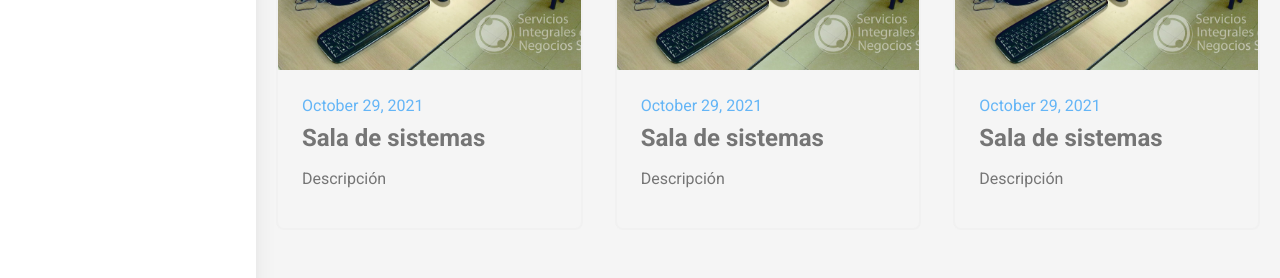
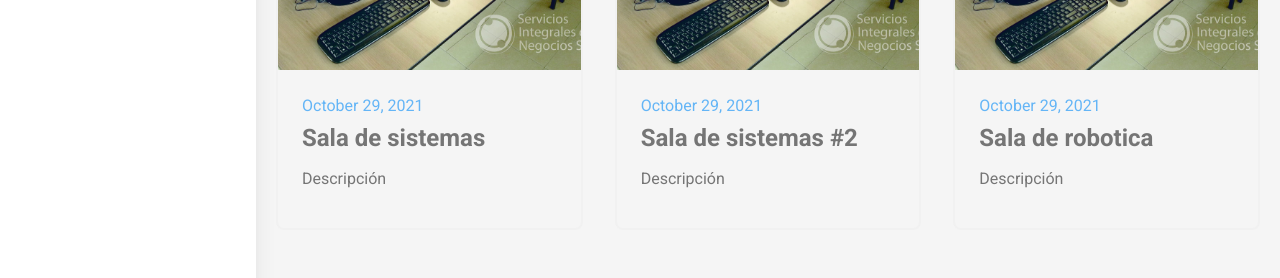
Before and after one commit to Michag7/SGA-TECALA, a React (Vite) app in the folder client/: page /admin/inventario in a window 1280 px wide. Shown: the part 465-743 px from the top of the page. Built offline with nearby package versions, Linux system fonts and the light colour scheme.

Commit message:
Organizacion de carpetas y archivos

```diff
--- a/client/src/sections/administrador/views/Docente.jsx
+++ /dev/null
@@ -1,7 +0,0 @@
-import React from 'react'
-
-export const Docente = () => {
-  return (
-    <div>Docente</div>
-  )
-}
--- a/client/src/sections/administrador/views/Inventario.jsx
+++ b/client/src/views/administrador/Inventario.jsx
@@ -1,6 +1,6 @@
 import React from "react";
 import { Navigate, useNavigate } from "react-router";
-import salaS from "../../../assets/salaS.jpg";
+import salaS from "../../assets/salaS.jpg";
 import { Link } from "react-router-dom";
 
 export const Inventario = () => {
@@ -26,7 +26,8 @@ export const Inventario = () => {
                   src={salaS}
                   alt="blog"
                 />
-                <div className="p-6 hover:bg-blue-500 hover:text-white transition duration-300 ease-in">
+                <Link to={"sistemas"}>
+                  <div className="p-6 hover:bg-blue-500 hover:text-white transition duration-300 ease-in cursor-pointer select-none">
                     <h2 className="text-base font-medium text-blue-300 mb-1">
                       October 29, 2021
                     </h2>
@@ -36,6 +37,7 @@ export const Inventario = () => {
 
                     <p className="leading-relaxed mb-3">Descripción</p>
                   </div>
+                </Link>
               </div>
             </div>
 
@@ -48,13 +50,13 @@ export const Inventario = () => {
                   src={salaS}
                   alt="blog"
                 />
-                <Link to={"robotica"}>
+                <Link to={"sistemas2"}>
                   <div className="p-6 hover:bg-blue-500 hover:text-white transition duration-300 ease-in cursor-pointer select-none">
                     <h2 className="text-base font-medium text-blue-300 mb-1">
                       October 29, 2021
                     </h2>
                     <h1 className="text-2xl font-semibold mb-3">
-                      Sala de sistemas
+                      Sala de sistemas #2
                     </h1>
 
                     <p className="leading-relaxed mb-3">Descripción</p>
@@ -71,16 +73,18 @@ export const Inventario = () => {
                   src={salaS}
                   alt="blog"
                 />
-                <div className="p-6 hover:bg-blue-500 hover:text-white transition duration-300 ease-in">
+                <Link to={"robotica"}>
+                  <div className="p-6 hover:bg-blue-500 hover:text-white transition duration-300 ease-in cursor-pointer select-none">
                     <h2 className="text-base font-medium text-blue-300 mb-1">
                       October 29, 2021
                     </h2>
                     <h1 className="text-2xl font-semibold mb-3">
-                    Sala de sistemas
+                      Sala de robotica
                     </h1>
 
                     <p className="leading-relaxed mb-3">Descripción</p>
                   </div>
+                </Link>
               </div>
             </div>
           </div>
--- /dev/null
+++ b/client/src/views/administrador/SalaSistemas.jsx
@@ -0,0 +1,12 @@
+import React from "react";
+
+export const SalaSistemas = () => {
+  return (
+    <>
+      <h1>
+
+
+      </h1>
+    </>
+  );
+};
```
Also changed, not shown: client/package.json (+7 -1 lines), client/src/App.jsx (+2 -7 lines), client/src/routes/RoutesAdministrador.jsx (renamed from client/src/sections/administrador/RoutesAdministrador.jsx, +6 -6 lines), client/src/components/layout/AdminTemplate.jsx (renamed from client/src/components/admin/AdminTemplate.jsx), client/src/components/layout/SidebarAdmin.jsx (renamed from client/src/components/admin/SidebarAdmin.jsx), client/src/routes/RoutesEstudiante.jsx (renamed from client/src/sections/docente/RoutesEstudiante.jsx), client/src/views/administrador/Bitacora.jsx (renamed from client/src/sections/administrador/views/Bitacora.jsx), client/src/views/administrador/Home.jsx (renamed from client/src/sections/administrador/views/Home.jsx), 1 other file (tests, documents, lock files or other folders). Lines whose indentation alone changed are shown as unchanged.
